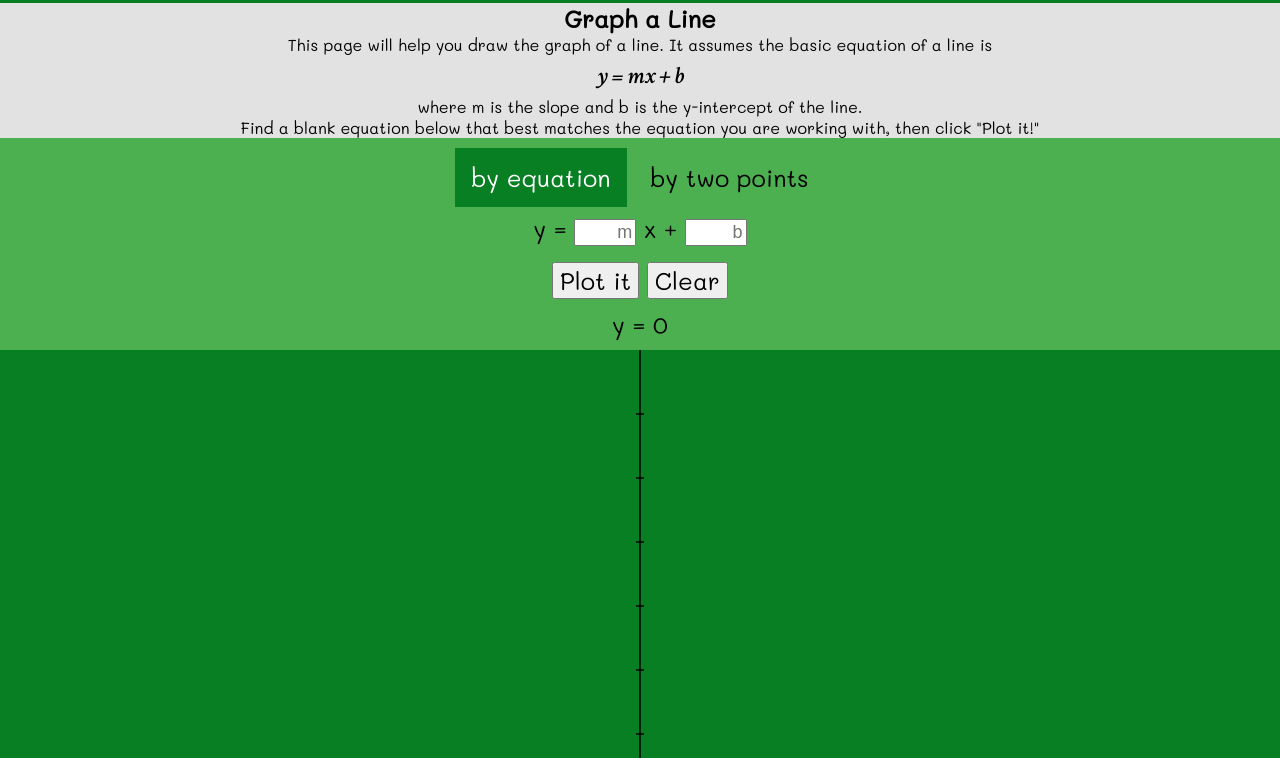
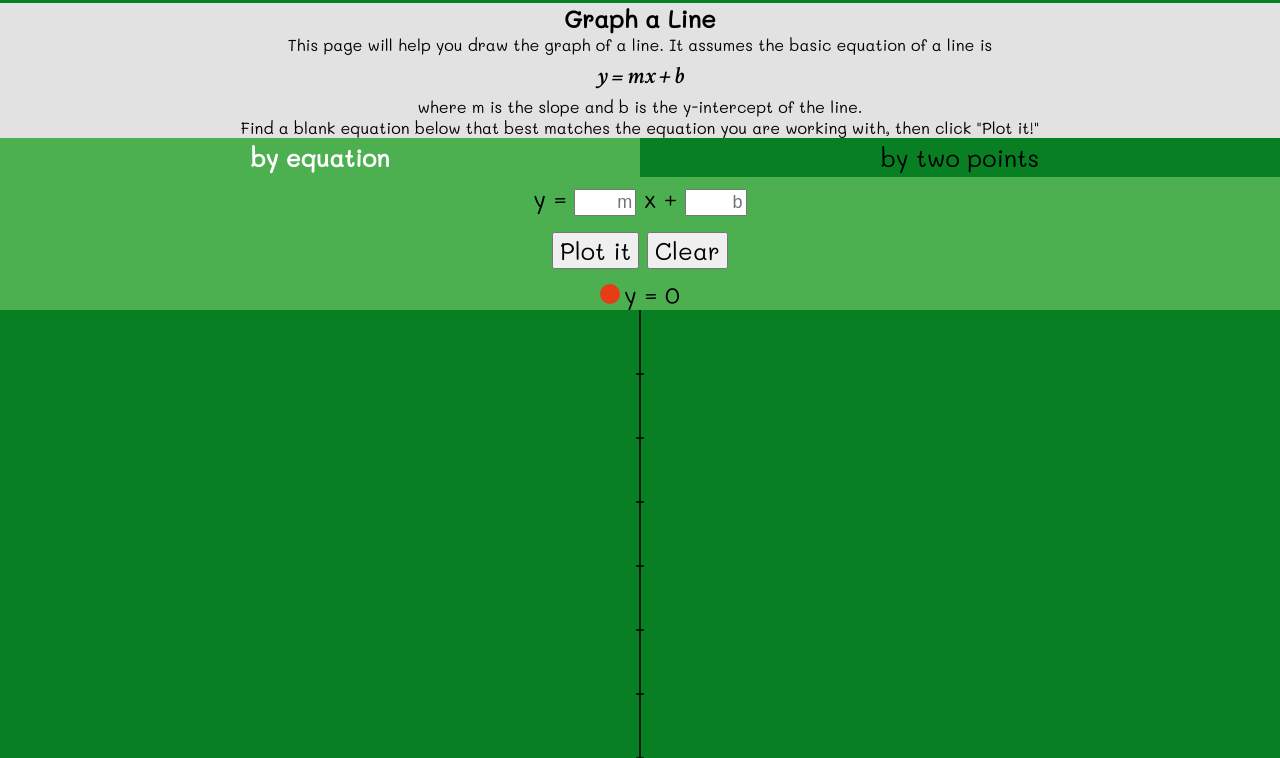
Before and after one commit to dailiang18bb/Math-gun, a plain HTML site: page index.html in a window 1280 px wide. Both pictures are taken after a click on the input "Plot it". Shown: the part 42-800 px from the top of the page. Drawn offline with Linux system fonts and the light colour scheme; a web font is replaced by a local one.

Commit message:
v2.1
* color circle

```diff
--- a/GunScript.js
+++ b/GunScript.js
@@ -254,7 +254,13 @@ function addLine(slopeValue, interceptValue) {
     }
 
     console.log("lineText:::" + lineText);
+    var colorCircleDiv = document.createElement("div");
+    colorCircleDiv.style.width = "20px";
+    colorCircleDiv.style.height = "20px";
+    colorCircleDiv.style.background = lineColors[lineNum % lineColors.length];
+
     let t = document.createTextNode(lineText);
+    para.appendChild(colorCircleDiv);
     para.appendChild(t);
     lineList.appendChild(para);
 }
--- a/GunStyle.css
+++ b/GunStyle.css
@@ -9,6 +9,7 @@
 /*font-family: "Helvetica Neue",Helvetica,Arial,sans-serif;*/
 
 /*color index*/
+
 
 body {
     padding: 0;
@@ -63,8 +64,8 @@ body {
 }
 
 .input-inner {
-    padding-top: 10px;
-    padding-bottom: 10px;
+    /* padding-top: 10px; */
+    /* padding-bottom: 10px; */
     background-color: #4caf50;
     font-family: 'Mali', cursive;
     font-size: x-large;
@@ -73,6 +74,9 @@ body {
 
 .input-param {
     text-align: right;
+    font-size: large;
+}
+.input-param-points {
     font-size: large;
 }
 
@@ -87,7 +91,8 @@ body {
 /* Style the tab */
 .input-tab {
     overflow: hidden;
-    background-color: #4caf50;
+    background-color: #087f23;
+    width: 100%;
 }
 
 /* Style the buttons that are used to open the tab content */
@@ -98,9 +103,11 @@ body {
     border: none;
     outline: none;
     cursor: pointer;
-    padding: 14px 16px;
+    padding: 4px 4px;
     transition: 0.3s;
     color:black;
+    width: 50%;
+    float: left;
 }
 
 /* Change background color of buttons on hover */
@@ -111,7 +118,8 @@ body {
 /* Create an active/current tablink class */
 .input-tab button.active {
     color: white;
-    background-color: #087f23;
+    background-color: #4caf50;
+    font-weight: bold;
 }
 
 /* Style the tab content */
@@ -125,6 +133,13 @@ body {
     margin: 0;
 }
 
+.line-list div{
+    margin-right: 4px;
+    display: inline-block;
+    -webkit-border-radius: 25px;
+    border-radius: 25px;
+}
+
 .footer {
 
     font-size: 14px;
--- a/index.html
+++ b/index.html
@@ -41,6 +41,7 @@
 
     <div class="input-inner">
         <!-- Tab links -->
+
         <div class="input-tab">
             <button class="tablinks" onclick="openInputFunction(event, 'line-equation')" id="equation-plot">by equation</button>
             <button class="tablinks" onclick="openInputFunction(event, 'line-two-points')" id="points-plot">by two points</button>
@@ -83,7 +84,7 @@
 </div>
 
 <footer class="footer">
-    <div> Math Gun v0.1-alpha</div>
+    <div> Math Gun v0.2</div>
     <div> This project is dedicated to Xiaoxue, my beloved</div>
     <div> This project is open source on
         <a href="https://github.com/dailiang18bb/Math-gun">Github</a>
```
